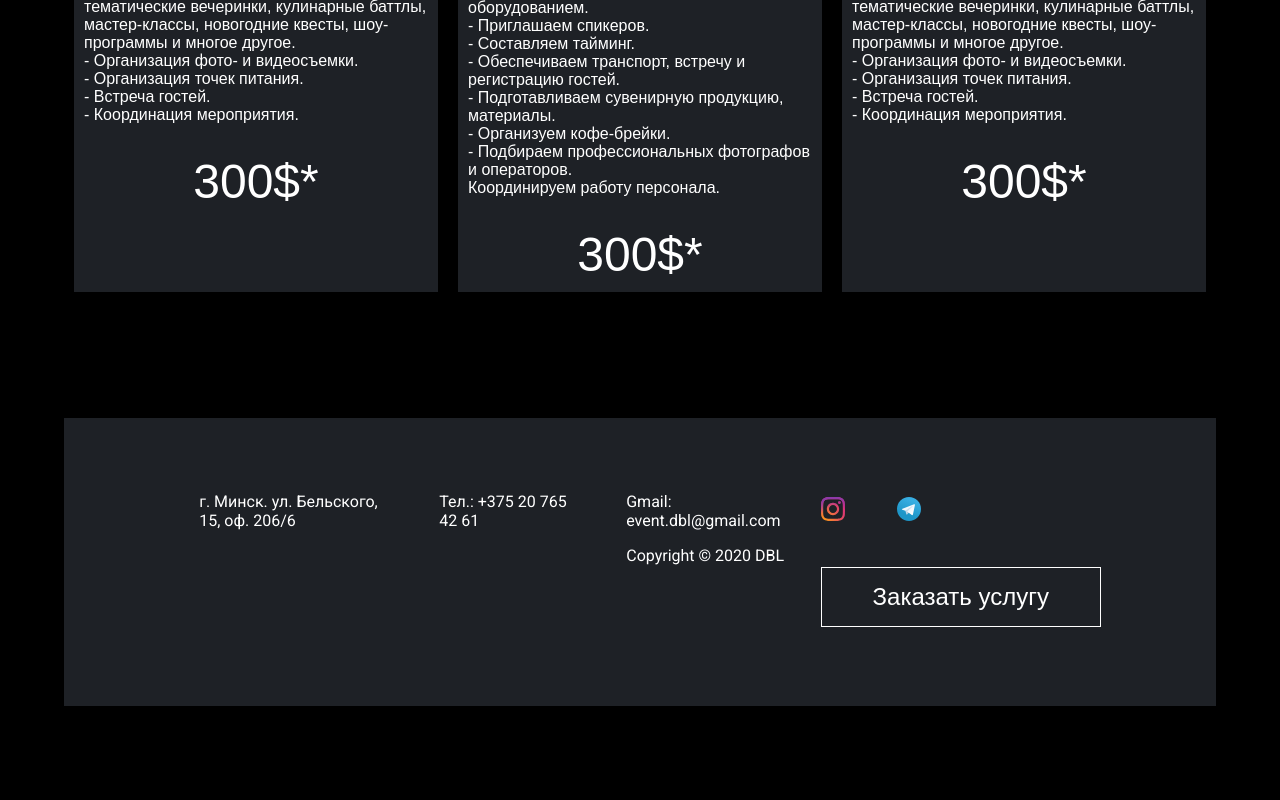
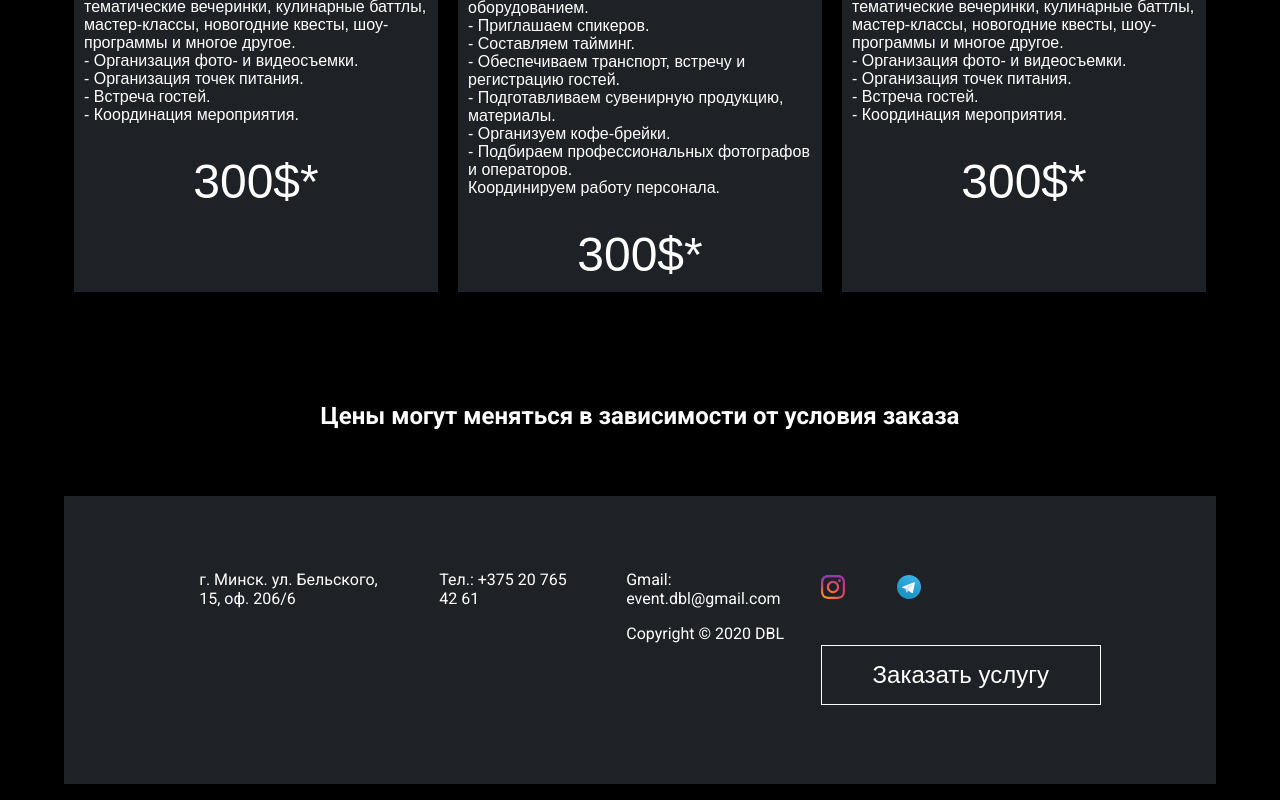
Before and after one commit to LashaLoi/dbl, a React (Create React App) app: page /amenities in a window 1280 px wide. Shown: the part 2748-3548 px from the top of the page. Before the commit the page ends 3470 px from the top, so only its background shows below. Built offline with nearby package versions, Linux system fonts and the light colour scheme; a web font is replaced by a local one.

Commit message:
some updates

```diff
--- a/src/modules/About/Person/index.scss
+++ b/src/modules/About/Person/index.scss
@@ -72,10 +72,10 @@
 
       @media (max-width: 850px) {
         width: 80%;
+        margin-top: 20%;
       }
 
       @media (max-width: 600px) {
-        margin-top: 20px;
         font-size: 1rem;
         line-height: 20px;
       }
@@ -91,7 +91,7 @@
       }
 
       @media (max-width: 700px) {
-        font-size: 1rem;
+        font-size: 1.3rem;
       }
     }
 
--- a/src/modules/Amenities/index.js
+++ b/src/modules/Amenities/index.js
@@ -238,6 +238,9 @@ export const Amenities = () => {
           </div>
         </Fade>
       </div>
+      <h2 className="mark">
+        Цены могут меняться в зависимости от условия заказа
+      </h2>
     </>
   );
 };
--- a/src/styles/index.scss
+++ b/src/styles/index.scss
@@ -181,3 +181,10 @@ code {
     font-family: "Pattaya", sans-serif;
   }
 }
+
+.mark {
+  color: #fff;
+  text-align: center;
+  margin: 0 5%;
+  margin-bottom: 50px;
+}
```
